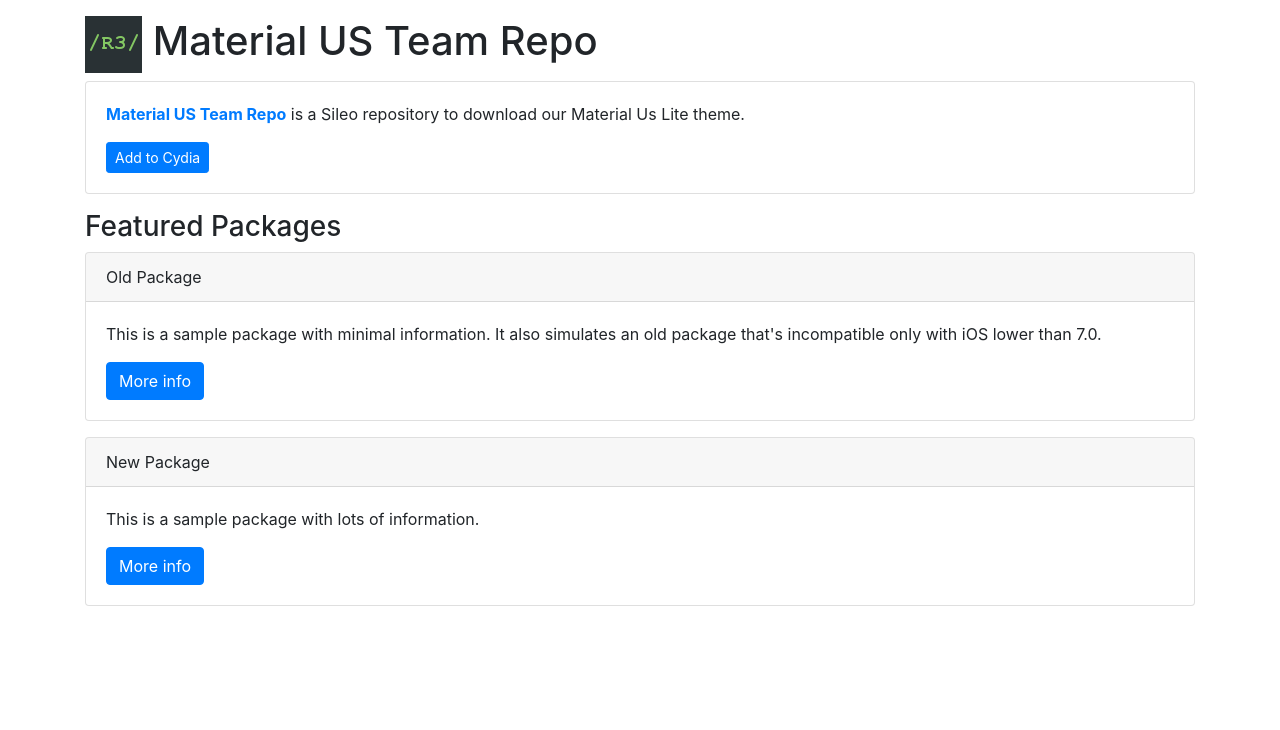
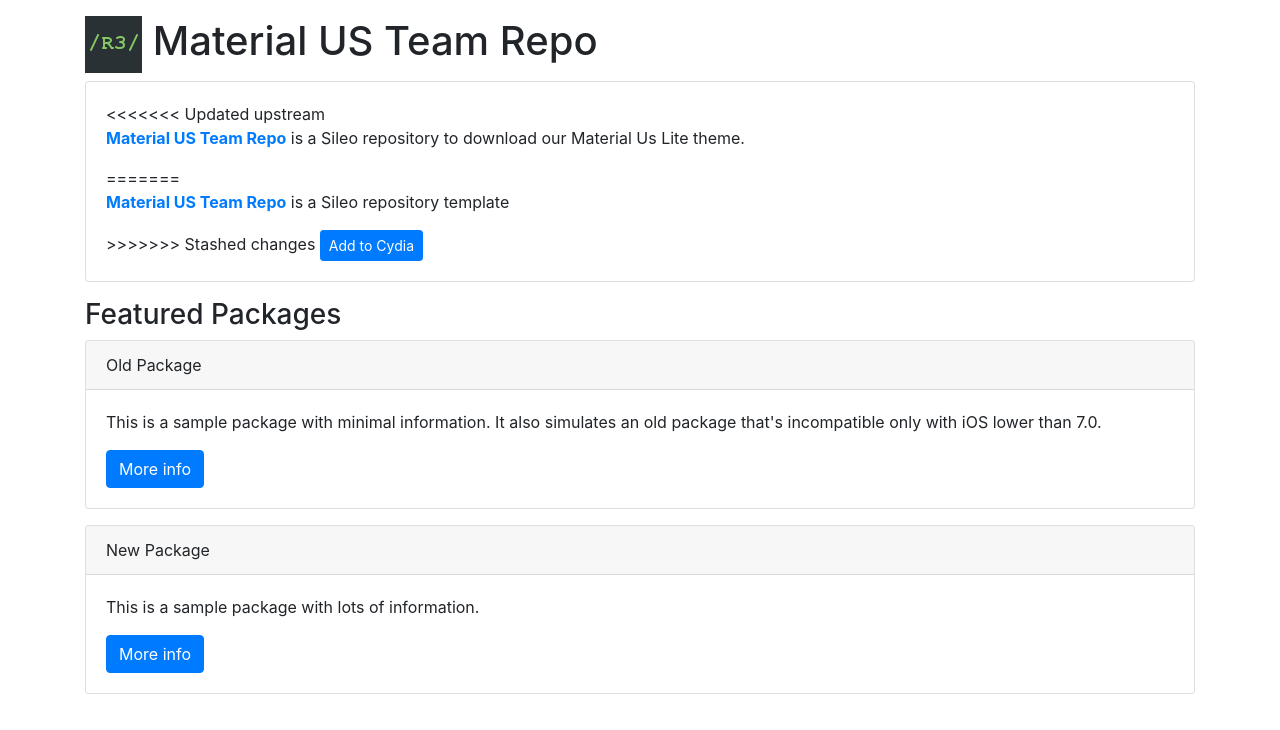
Before and after one commit to MaterialUS/MaterialUSProject, a plain HTML site: page index.html in a window 1280 px wide. Drawn offline with nearby package versions, Linux system fonts and the light colour scheme.

Commit message:
Update index.html

```diff
--- a/index.html
+++ b/index.html
@@ -17,7 +17,11 @@
 <div class="container">
 	<div class="card">
 		<div class="card-body">
+<<<<<<< Updated upstream
 			<p><span class="text-primary"><b>Material US Team Repo</span></b> is a Sileo repository to download our Material Us Lite theme.</p>
+=======
+			<p><span class="text-primary"><b>Material US Team Repo</span></b> is a Sileo repository template</p>
+>>>>>>> Stashed changes
 			<a class="btn btn-sm btn-primary" href="cydia://url/https://cydia.saurik.com/api/share#?source=https://supermamon.github.io/Reposi3/">Add to Cydia</a>
 		</div>
 	</div>
```
